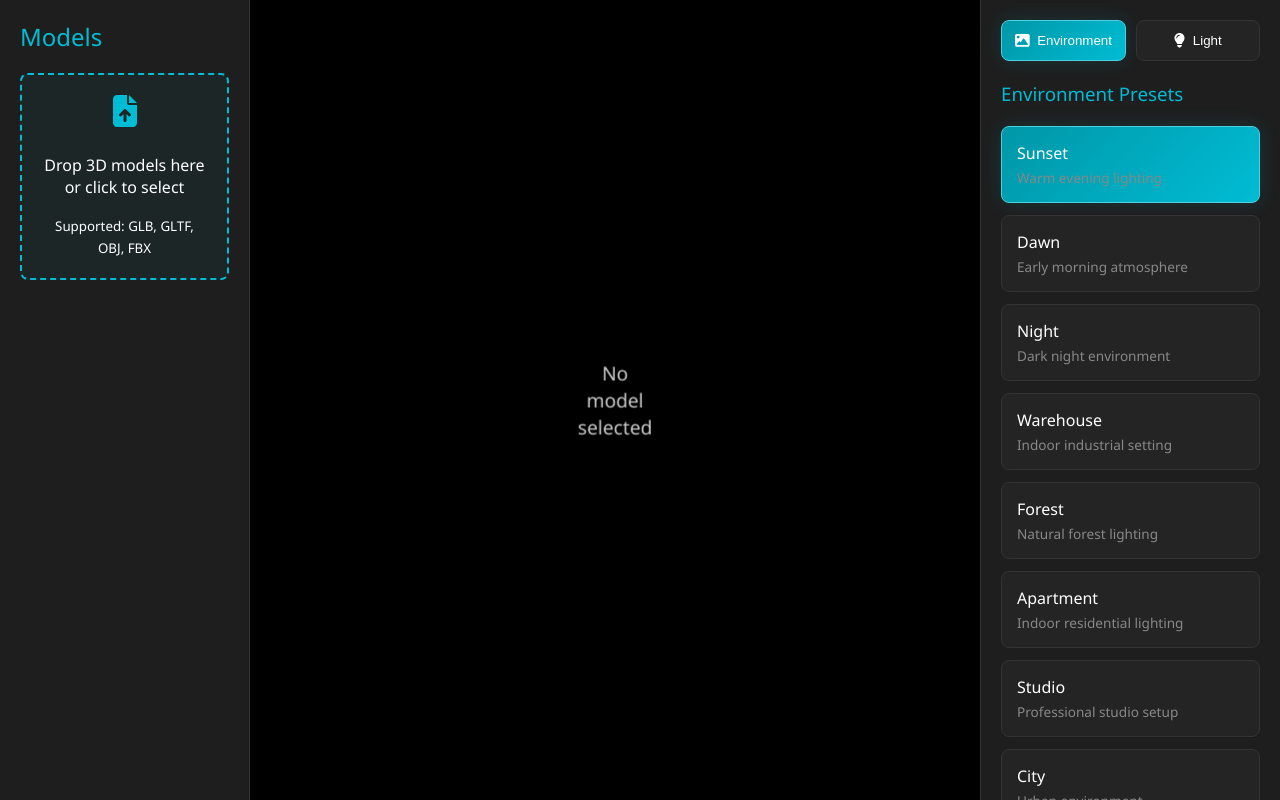
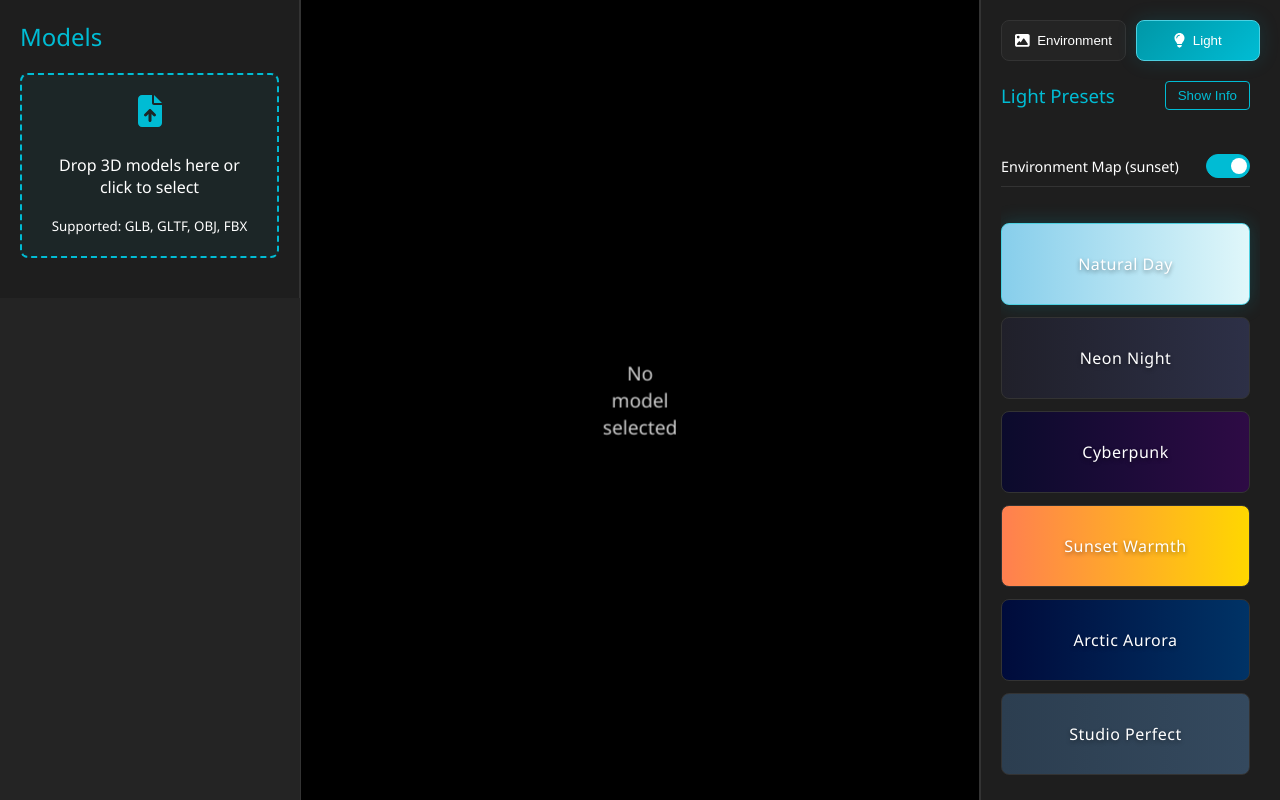
Before and after one commit to dragonashil/glb-web-viewer, a React (Create React App) app: page / in a window 1280 px wide. Built offline with nearby package versions, Linux system fonts and the light colour scheme.

Commit message:
라이트 탭에 환경맵 토글 추가

```diff
--- a/src/App.css
+++ b/src/App.css
@@ -6,32 +6,33 @@ body {
 }
 
 .app {
-  display: grid;
-  grid-template-columns: 250px 1fr 300px;
+  display: flex;
   height: 100vh;
-  background: var(--background-dark);
-  color: #ffffff;
+  width: 100vw;
+  background-color: var(--background-color);
+  color: var(--text-color);
 }
 
-.app > * {
+.left-sidebar {
+  width: 300px;
+  border-right: 1px solid var(--border-color);
+  background-color: var(--elevated-dark);
   overflow: hidden;
-}
-
-.model-list {
-  background: var(--surface-dark);
-  border-right: 1px solid var(--border-color);
-  padding: 20px;
-}
-
-.viewer {
-  position: relative;
-  background: #000000;
-}
-
-.settings-panel {
-  background: var(--surface-dark);
-  border-left: 1px solid var(--border-color);
-  padding: 20px;
   display: flex;
   flex-direction: column;
 }
+
+.right-sidebar {
+  width: 300px;
+  border-left: 1px solid var(--border-color);
+  background-color: var(--elevated-dark);
+  overflow: hidden;
+  display: flex;
+  flex-direction: column;
+}
+
+.model-viewer {
+  flex: 1;
+  position: relative;
+  overflow: hidden;
+}
--- a/src/App.tsx
+++ b/src/App.tsx
@@ -1,78 +1,62 @@
-import React, { useState } from 'react';
+import React, { useState, useCallback } from 'react';
+import ModelViewer from './components/ModelViewer/ModelViewer';
 import ModelList from './components/ModelList/ModelList';
-import ModelViewer from './components/ModelViewer/ModelViewer';
 import SettingsPanel from './components/SettingsPanel/SettingsPanel';
 import { ModelInfo, LightPreset } from './types';
+import { defaultLightPreset } from './components/SettingsPanel/LightSettings/lightPresets';
 import './styles/variables.css';
 import './App.css';
 
-const DEFAULT_LIGHT_PRESET: LightPreset = {
-  name: "Natural Day",
-  description: "Soft, natural daylight illumination",
-  gradient: ["#87CEEB", "#E0F7FA"],
-  intensity: 1.0,
-  directionalLight: {
-    position: [5, 20, 2],
-    color: "#FFFFFF",
-    intensity: 3.0
-  },
-  hemisphereLight: {
-    skyColor: "#87CEEB",
-    groundColor: "#E0F7FA",
-    intensity: 1.5
-  },
-  spotlights: [
-    { position: [10, 10, 10], color: "#FFFFFF", intensity: 0.8 },
-    { position: [-5, 8, -5], color: "#FFF8E1", intensity: 0.6 }
-  ],
-  ambientLight: {
-    intensity: 0.6,
-    color: "#FFFFFF"
-  }
-};
-
-function App() {
+const App: React.FC = () => {
   const [models, setModels] = useState<ModelInfo[]>([]);
   const [selectedModel, setSelectedModel] = useState<ModelInfo | null>(null);
   const [environmentPreset, setEnvironmentPreset] = useState('sunset');
-  const [lightPreset, setLightPreset] = useState<LightPreset>(DEFAULT_LIGHT_PRESET);
+  const [lightPreset, setLightPreset] = useState<LightPreset>(defaultLightPreset);
+  const [showEnvironment, setShowEnvironment] = useState(true);
 
-  const handleModelsAdd = (newModels: ModelInfo[]) => {
+  const handleModelSelect = useCallback((model: ModelInfo) => {
+    setSelectedModel(model);
+  }, []);
+
+  const handleModelsAdd = useCallback((newModels: ModelInfo[]) => {
     const modelsWithNames = newModels.map((model, index) => ({
       ...model,
       name: model.name || `Model ${models.length + index + 1}`
     }));
-    setModels([...models, ...modelsWithNames]);
+    setModels(prevModels => [...prevModels, ...modelsWithNames]);
     if (!selectedModel && modelsWithNames.length > 0) {
       setSelectedModel(modelsWithNames[0]);
     }
-  };
-
-  const handleModelSelect = (model: ModelInfo) => {
-    setSelectedModel(model);
-  };
+  }, [models, selectedModel]);
 
   return (
     <div className="app">
+      <div className="left-sidebar">
         <ModelList
           models={models}
           selectedModel={selectedModel}
           onModelSelect={handleModelSelect}
           onModelsAdd={handleModelsAdd}
         />
+      </div>
       <ModelViewer
         selectedModel={selectedModel}
         environmentPreset={environmentPreset}
         lightPreset={lightPreset}
+        showEnvironment={showEnvironment}
       />
+      <div className="right-sidebar">
         <SettingsPanel
           environmentPreset={environmentPreset}
           onEnvironmentChange={setEnvironmentPreset}
           selectedLightPreset={lightPreset}
           onLightPresetChange={setLightPreset}
+          showEnvironment={showEnvironment}
+          onShowEnvironmentChange={setShowEnvironment}
         />
       </div>
+    </div>
   );
-}
+};
 
 export default App;
--- a/src/components/ModelViewer/ModelViewer.tsx
+++ b/src/components/ModelViewer/ModelViewer.tsx
@@ -9,12 +9,14 @@ interface ModelViewerProps {
   selectedModel: ModelInfo | null;
   environmentPreset: string;
   lightPreset: LightPreset;
+  showEnvironment: boolean;
 }
 
 const ModelViewer: React.FC<ModelViewerProps> = ({
   selectedModel,
   environmentPreset,
-  lightPreset
+  lightPreset,
+  showEnvironment
 }) => {
   useEffect(() => {
     if (selectedModel) {
@@ -34,7 +36,9 @@ const ModelViewer: React.FC<ModelViewerProps> = ({
           <>
             <Model url={selectedModel.url} type={selectedModel.type} />
             <OrbitControls makeDefault />
-            <Environment preset={environmentPreset as any} background />
+            {showEnvironment && (
+              <Environment preset={environmentPreset as any} background />
+            )}
             <directionalLight
               position={[
                 lightPreset.directionalLight.position[0],
--- a/src/components/SettingsPanel/LightSettings/LightSettings.css
+++ b/src/components/SettingsPanel/LightSettings/LightSettings.css
@@ -21,12 +21,12 @@
 }
 
 .info-button {
+  cursor: pointer;
   background: transparent;
   border: 1px solid var(--primary-color);
   color: var(--primary-color);
   padding: 6px 12px;
   border-radius: 4px;
-  cursor: pointer;
   transition: all 0.2s ease;
 }
 
@@ -42,8 +42,8 @@
 }
 
 .light-item {
+  border-radius: 8px;
   padding: 15px;
-  border-radius: 8px;
   cursor: pointer;
   transition: all 0.2s ease;
   position: relative;
@@ -129,6 +129,69 @@
   margin-bottom: 0.5rem;
 }
 
+.environment-toggle {
+  margin-bottom: 1rem;
+  padding: 0.5rem 0;
+  border-bottom: 1px solid var(--border-color);
+}
+
+.toggle-label {
+  align-items: center;
+  display: flex;
+  justify-content: space-between;
+  width: 100%;
+  color: var(--text-color);
+  font-size: 0.9rem;
+}
+
+.toggle-switch {
+  display: inline-block;
+  height: 24px;
+  position: relative;
+  width: 44px;
+}
+
+.toggle-switch input {
+  height: 0;
+  opacity: 0;
+  width: 0;
+}
+
+.toggle-slider {
+  background-color: var(--elevated-dark);
+  border: 1px solid var(--border-color);
+  border-radius: 12px;
+  bottom: 0;
+  cursor: pointer;
+  left: 0;
+  position: absolute;
+  right: 0;
+  top: 0;
+  transition: .4s;
+}
+
+.toggle-slider:before {
+  background-color: var(--text-color);
+  border-radius: 50%;
+  content: "";
+  height: 16px;
+  left: 4px;
+  position: absolute;
+  bottom: 3px;
+  transition: .4s;
+  width: 16px;
+}
+
+input:checked + .toggle-slider {
+  background-color: var(--primary-color);
+  border-color: var(--primary-color);
+}
+
+input:checked + .toggle-slider:before {
+  transform: translateX(20px);
+  background-color: white;
+}
+
 /* Natural Day Preset */
 .light-item[data-preset="natural-day"] {
   background: linear-gradient(to right, #87CEEB, #E0F7FA);
--- a/src/components/SettingsPanel/LightSettings/LightSettings.tsx
+++ b/src/components/SettingsPanel/LightSettings/LightSettings.tsx
@@ -1,4 +1,6 @@
 import React, { useState } from 'react';
+import { FontAwesomeIcon } from '@fortawesome/react-fontawesome';
+import { faInfoCircle } from '@fortawesome/free-solid-svg-icons';
 import { LightPreset } from '../../../types';
 import { lightPresets, generateRandomPreset } from './lightPresets';
 import './LightSettings.css';
@@ -6,11 +8,17 @@ import './LightSettings.css';
 interface LightSettingsProps {
   selectedPreset: LightPreset;
   onPresetChange: (preset: LightPreset) => void;
+  showEnvironment: boolean;
+  onShowEnvironmentChange: (show: boolean) => void;
+  environmentPreset: string;
 }
 
 const LightSettings: React.FC<LightSettingsProps> = ({
   selectedPreset,
-  onPresetChange
+  onPresetChange,
+  showEnvironment,
+  onShowEnvironmentChange,
+  environmentPreset
 }) => {
   const [showInfo, setShowInfo] = useState(false);
 
@@ -23,6 +31,20 @@ const LightSettings: React.FC<LightSettingsProps> = ({
         </button>
       </div>
 
+      <div className="environment-toggle">
+        <label className="toggle-label">
+          Environment Map ({environmentPreset})
+          <div className="toggle-switch">
+            <input
+              type="checkbox"
+              checked={showEnvironment}
+              onChange={(e) => onShowEnvironmentChange(e.target.checked)}
+            />
+            <span className="toggle-slider"></span>
+          </div>
+        </label>
+      </div>
+
       <div className="light-items">
         {lightPresets.map((preset) => (
           <div
@@ -32,8 +54,7 @@ const LightSettings: React.FC<LightSettingsProps> = ({
             style={{
               background: `linear-gradient(to right, ${preset.gradient[0]}, ${preset.gradient[1]})`
             }}
-            data-preset={preset.name.toLowerCase().replace(/\s+/g, '-')}
-          >
+            data-preset={preset.name.toLowerCase().replace(/\s+/g, '-')}>
             <span>{preset.name}</span>
           </div>
         ))}
@@ -47,8 +68,7 @@ const LightSettings: React.FC<LightSettingsProps> = ({
           data-preset="random"
           style={{
             background: 'linear-gradient(to right, var(--accent-color), var(--primary-color))'
-          }}
-        >
+          }}>
           <span>Random Mix</span>
         </div>
       </div>
--- a/src/components/SettingsPanel/LightSettings/lightPresets.ts
+++ b/src/components/SettingsPanel/LightSettings/lightPresets.ts
@@ -1,7 +1,6 @@
 import { LightPreset } from '../../../types';
 
-export const lightPresets: LightPreset[] = [
-  {
+export const defaultLightPreset: LightPreset = {
   name: "Natural Day",
   description: "Soft, natural daylight illumination with warm undertones",
   gradient: ["#87CEEB", "#E0F7FA"],
@@ -20,8 +19,14 @@ export const lightPresets: LightPreset[] = [
     { position: [10, 10, 10], color: "#FFFFFF", intensity: 0.8 },
     { position: [-5, 8, -5], color: "#FFF8E1", intensity: 0.6 }
   ],
-    ambientLight: { intensity: 0.6, color: "#FFFFFF" }
-  },
+  ambientLight: {
+    intensity: 0.6,
+    color: "#FFFFFF"
+  }
+};
+
+export const lightPresets: LightPreset[] = [
+  defaultLightPreset,
   {
     name: "Neon Night",
     description: "Vibrant cyberpunk-inspired lighting with neon accents",
--- a/src/components/SettingsPanel/SettingsPanel.tsx
+++ b/src/components/SettingsPanel/SettingsPanel.tsx
@@ -11,15 +11,19 @@ interface SettingsPanelProps {
   onEnvironmentChange: (preset: string) => void;
   selectedLightPreset: LightPreset;
   onLightPresetChange: (preset: LightPreset) => void;
+  showEnvironment: boolean;
+  onShowEnvironmentChange: (show: boolean) => void;
 }
 
 const SettingsPanel: React.FC<SettingsPanelProps> = ({
   environmentPreset,
   onEnvironmentChange,
   selectedLightPreset,
-  onLightPresetChange
+  onLightPresetChange,
+  showEnvironment,
+  onShowEnvironmentChange
 }) => {
-  const [activeTab, setActiveTab] = useState<'environment' | 'light'>('environment');
+  const [activeTab, setActiveTab] = useState<'environment' | 'light'>('light');
 
   return (
     <div className="settings-panel">
@@ -49,6 +53,9 @@ const SettingsPanel: React.FC<SettingsPanelProps> = ({
         <LightSettings
           selectedPreset={selectedLightPreset}
           onPresetChange={onLightPresetChange}
+          showEnvironment={showEnvironment}
+          onShowEnvironmentChange={onShowEnvironmentChange}
+          environmentPreset={environmentPreset}
         />
       )}
     </div>
```
Lines whose indentation alone changed are shown as unchanged.
